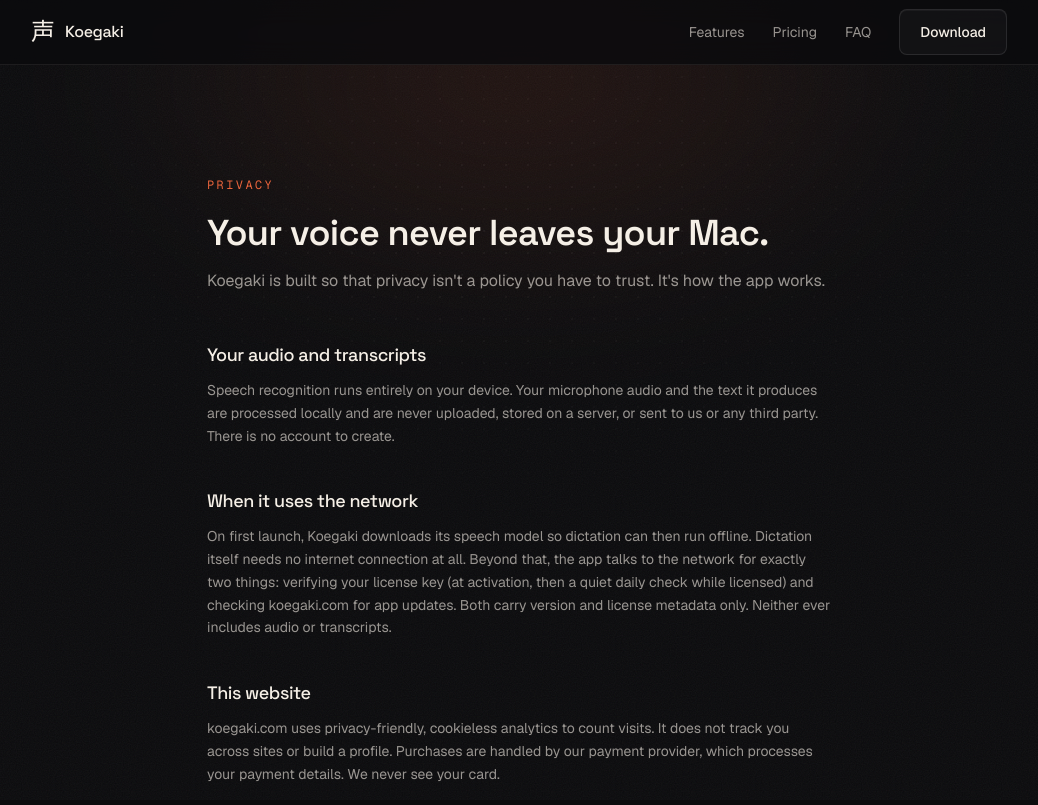
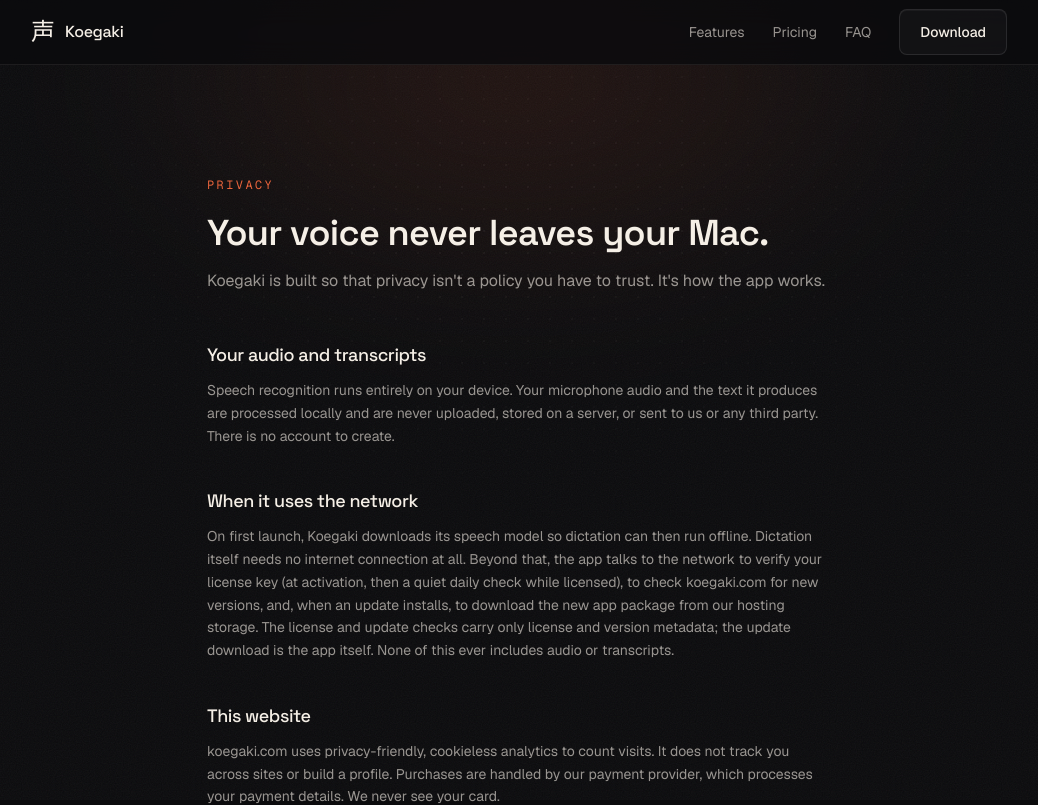
Before and after one commit to vishutdhar/koegaki-web, a Next.js app: page /privacy in a window 1280 px wide. Shown: the top 805 px of the page, without its empty margins (121-1159 px from the left). Built offline with nearby package versions, Linux system fonts and the light colour scheme; no server answers.

Commit message:
Disclose the update package download path

```diff
--- a/app/privacy/page.tsx
+++ b/app/privacy/page.tsx
@@ -42,10 +42,12 @@
               <p className="mt-2.5 text-sm leading-relaxed text-muted">
                 On first launch, {SITE.name} downloads its speech model so dictation can then
                 run offline. Dictation itself needs no internet connection at all. Beyond that,
-                the app talks to the network for exactly two things: verifying your license key
-                (at activation, then a quiet daily check while licensed) and checking
-                koegaki.com for app updates. Both carry version and license metadata only.
-                Neither ever includes audio or transcripts.
+                the app talks to the network to verify your license key (at activation, then a
+                quiet daily check while licensed), to check koegaki.com for new versions, and,
+                when an update installs, to download the new app package from our hosting
+                storage. The license and update checks carry only license and version
+                metadata; the update download is the app itself. None of this ever includes
+                audio or transcripts.
               </p>
             </section>
 
```
